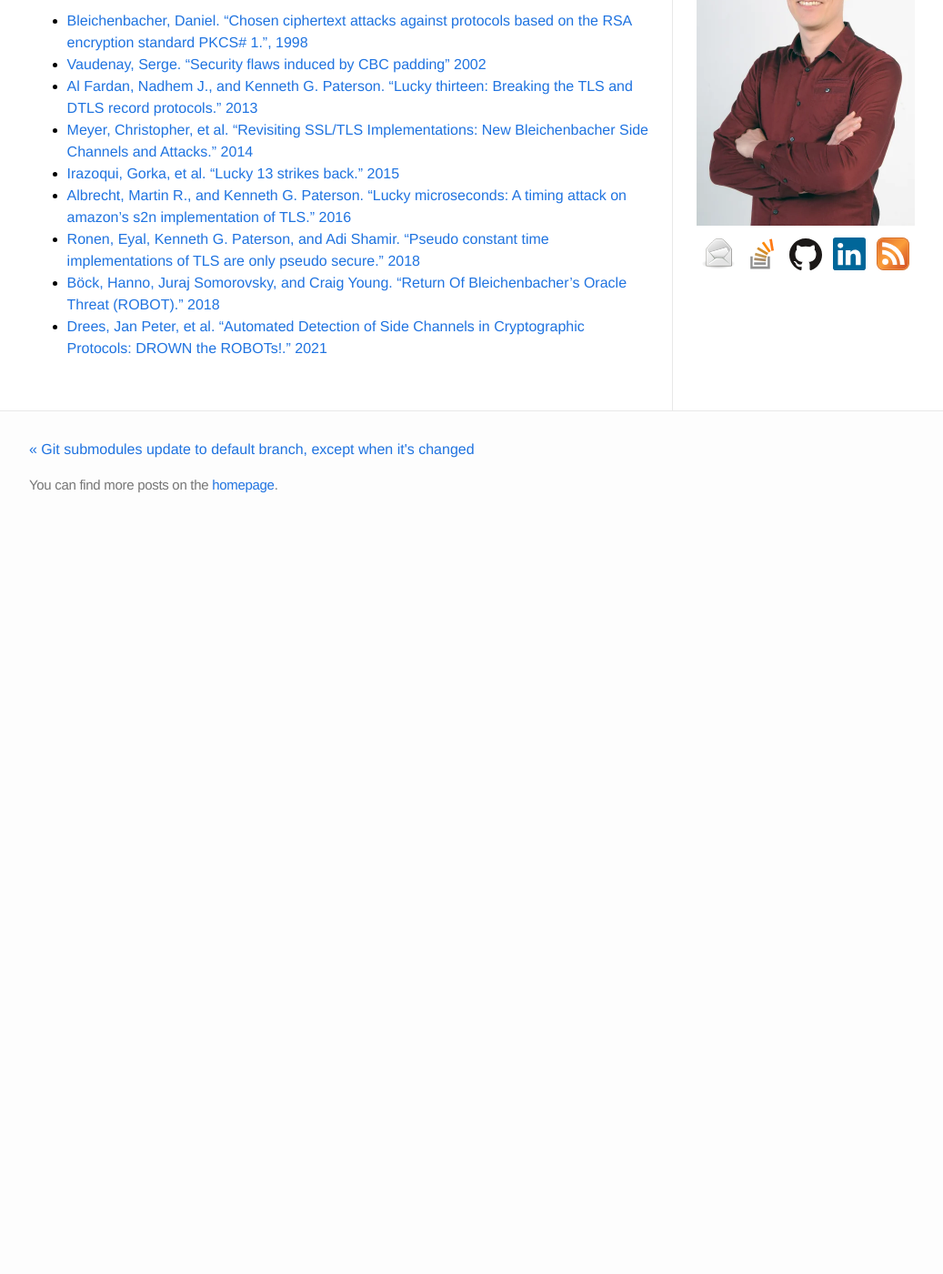
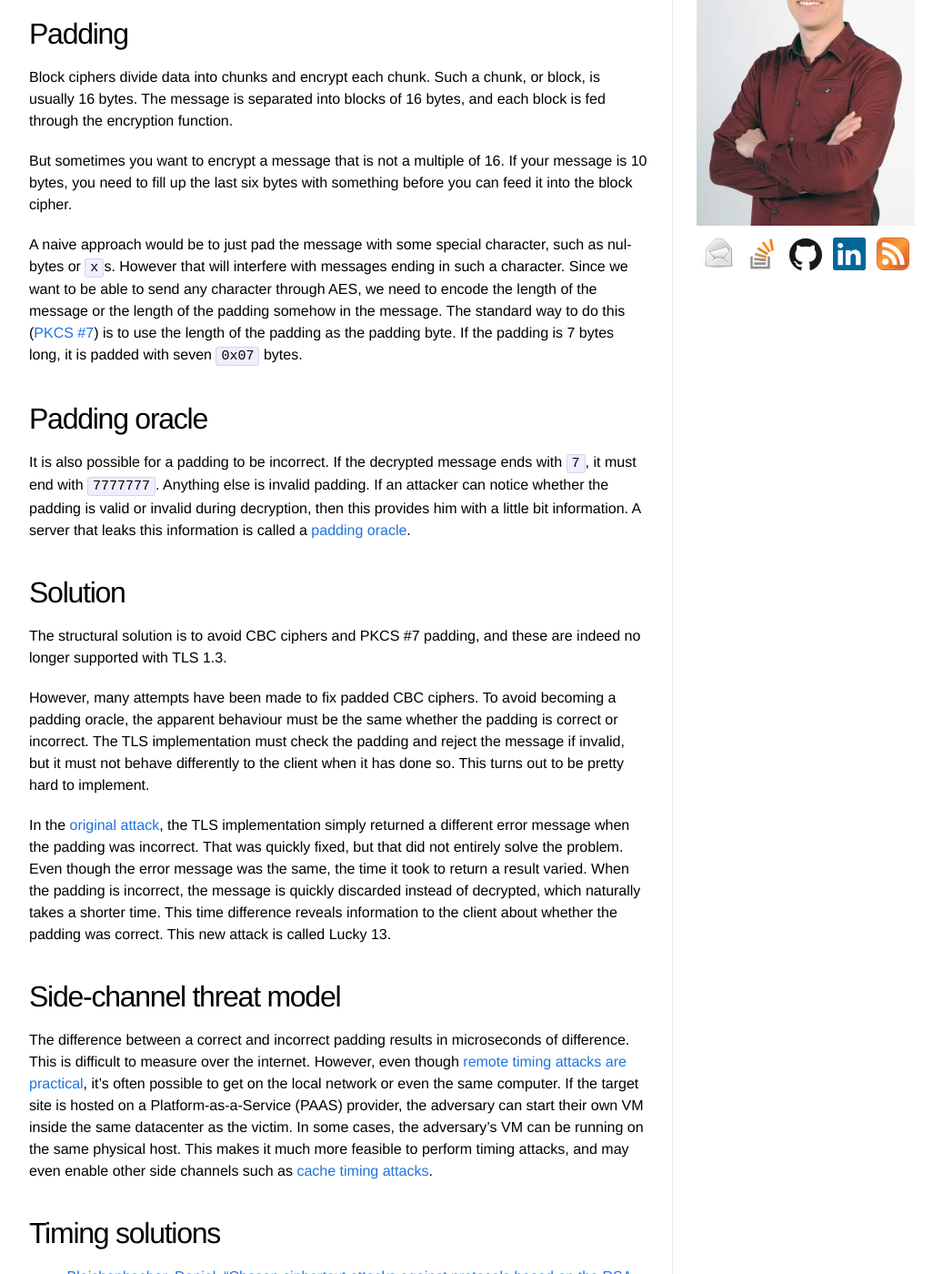
Before and after one commit to Sjord/Sjord.github.io, a Jekyll site: the page built from _posts/2022-02-21-padding-oracle-attacks-lucky13.md, in a window 1280 px wide and 1400 px high, scrolled down 267 px. Shown: the whole window at 91% size, without its empty margins (108-1145 px from the left). Built offline with Jekyll 4.4.1, drawn with Linux system fonts in a browser that asks for light colours; before the commit the page ends 900 px from its top, so only the background shows below that.

Commit message:
Add more text

```diff
--- a/_posts/2022-02-21-padding-oracle-attacks-lucky13.md
+++ b/_posts/2022-02-21-padding-oracle-attacks-lucky13.md
@@ -4,6 +4,36 @@ title: "Padding oracle attacks and Lucky 13"
 thumbnail: roulette-13-480.webp
 date: 2022-02-23
 ---
+
+
+## Padding
+
+Block ciphers divide data into chunks and encrypt each chunk. Such a chunk, or block, is usually 16 bytes. The message is separated into blocks of 16 bytes, and each block is fed through the encryption function.
+
+But sometimes you want to encrypt a message that is not a multiple of 16. If your message is 10 bytes, you need to fill up the last six bytes with something before you can feed it into the block cipher.
+
+A naive approach would be to just pad the message with some special character, such as nul-bytes or `x`s. However that will interfere with messages ending in such a character. Since we want to be able to send any character through AES, we need to encode the length of the message or the length of the padding somehow in the message. The standard way to do this ([PKCS #7](https://datatracker.ietf.org/doc/html/rfc2315#section-10.3)) is to use the length of the padding as the padding byte. If the padding is 7 bytes long, it is padded with seven `0x07` bytes.
+
+## Padding oracle
+
+It is also possible for a padding to be incorrect. If the decrypted message ends with `7`, it must end with `7777777`. Anything else is invalid padding. If an attacker can notice whether the padding is valid or invalid during decryption, then this provides him with a little bit information. A server that leaks this information is called a [padding oracle](https://en.wikipedia.org/wiki/Padding_oracle_attack).
+
+## Solution
+
+The structural solution is to avoid CBC ciphers and PKCS #7 padding, and these are indeed no longer supported with TLS 1.3.
+
+However, many attempts have been made to fix padded CBC ciphers. To avoid becoming a padding oracle, the apparent behaviour must be the same whether the padding is correct or incorrect. The TLS implementation must check the padding and reject the message if invalid, but it must not behave differently to the client when it has done so. This turns out to be pretty hard to implement.
+
+In the [original attack](https://link.springer.com/content/pdf/10.1007/3-540-46035-7_35.pdf), the TLS implementation simply returned a different error message when the padding was incorrect. That was quickly fixed, but that did not entirely solve the problem. Even though the error message was the same, the time it took to return a result varied. When the padding is incorrect, the message is quickly discarded instead of decrypted, which naturally takes a shorter time. This time difference reveals information to the client about whether the padding was correct. This new attack is called Lucky 13.
+
+<aside markdown="1">
+## Side-channel threat model
+
+The difference between a correct and incorrect padding results in microseconds of difference. This is difficult to measure over the internet. However, even though [remote timing attacks are practical](https://www.usenix.org/legacy/event/sec03/tech/brumley/brumley_html/), it's often possible to get on the local network or even the same computer. If the target site is hosted on a Platform-as-a-Service (PAAS) provider, the adversary can start their own VM inside the same datacenter as the victim. In some cases, the adversary's VM can be running on the same physical host. This makes it much more feasible to perform timing attacks, and may even enable other side channels such as [cache timing attacks](https://dl.acm.org/doi/pdf/10.1145/2660267.2660356).
+</aside>
+
+## Timing solutions
+
 
 
 <!-- photo source: https://pixabay.com/photos/happiness-lucky-number-roulette-839035/ -->
```
Also changed, not shown: other parts of _posts/2022-02-21-padding-oracle-attacks-lucky13.md (+1 -0 lines).
